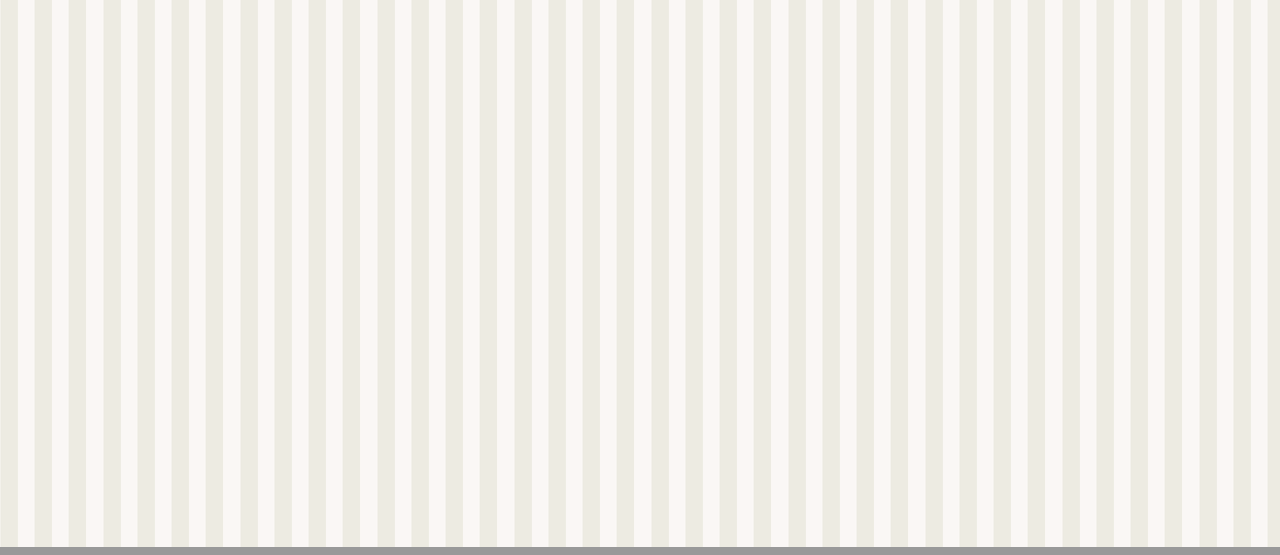
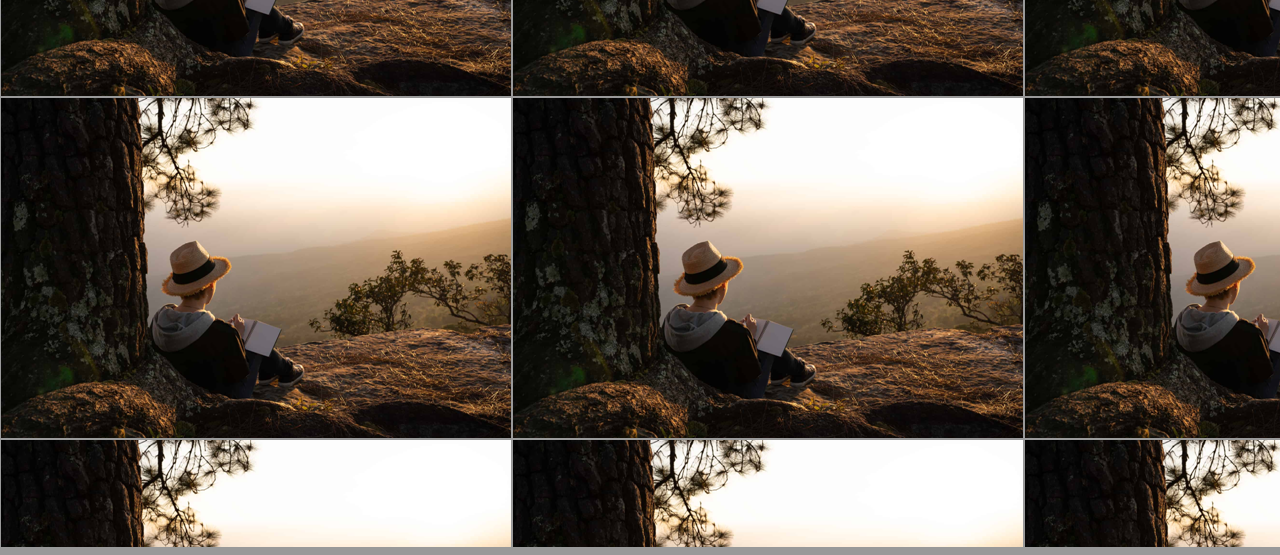
Before and after one commit to savudamkoushik/basicjs, a plain HTML site: page index.html in a window 1280 px wide. Shown: the part 245-800 px from the top of the page. Drawn offline with Linux system fonts and the light colour scheme.

Commit message:
Update site.css

```diff
--- a/site.css
+++ b/site.css
@@ -36,7 +36,7 @@ nav>ul>li{
 }
 main{
     display: block;
-    background: url("images/background.png");
+    background: url("images/travel.png");
     padding-top: 3.5em;
     padding-bottom: 3.5em;
     min-height: 85%;
```
